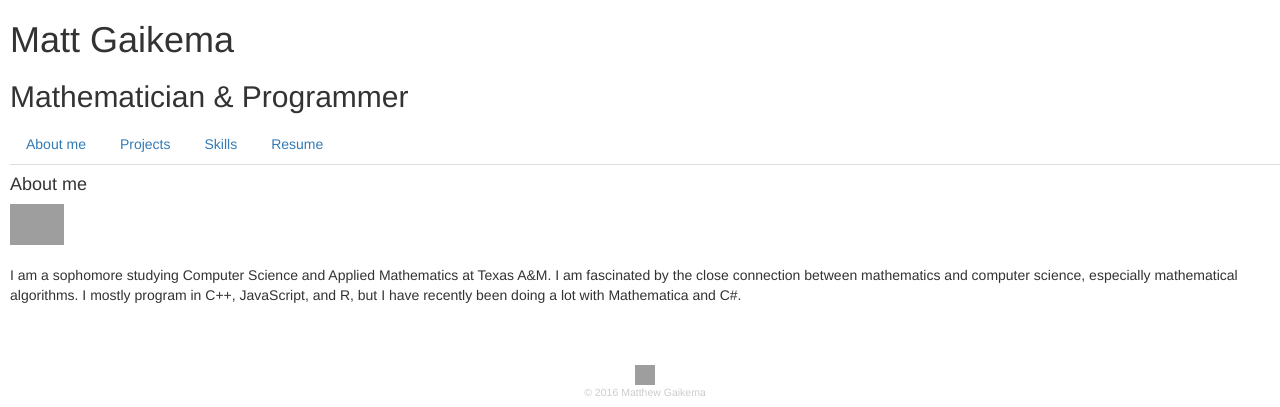
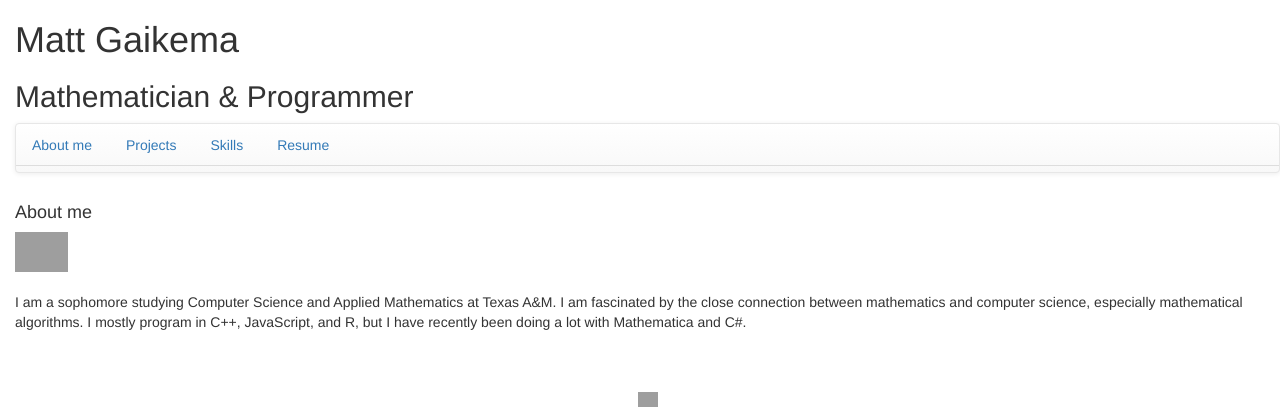
Before and after one commit to TexAgg/TexAgg.github.io, a PHP site: page /index.php in a window 1280 px wide. Shown: the top 407 px of the page. Run offline with PHP 8.4, Linux system fonts and the light colour scheme; some libraries are stand-ins or nearby versions; grey boxes are pictures that could not be loaded.

Commit message:
nudge left padding

```diff
--- a/inc/header.php
+++ b/inc/header.php
@@ -38,9 +38,11 @@
 		<h2>Mathematician & Programmer</h2>
 	</header>
 	<!--</a>-->
+	<nav class="navbar navbar-default" role="navigation">
 		<ul class="nav nav-tabs">
 			<li role="presentation" class="about"<?php if ($section=="about"){echo " on";} ?>"><a href="index.php">About me</a></li>
 			<li role="presentation" class="projects"<?php if ($section=="projects"){echo " on";} ?>"><a href="projects.php">Projects</a></li>
 			<li role="presentation" class="skills"<?php if ($section=="skills"){echo " on";} ?>"><a href="skills.php">Skills</a></li>
 			<li role="presentation" class="resume"<?php if ($section=="resume"){echo " on";} ?>"><a href="resume.php">Resume</a></li>
 		</ul>
+	</nav>
--- a/styles/style.css
+++ b/styles/style.css
@@ -2,7 +2,7 @@ body
 {
 	/*font-family: 'Cabin', sans-serif;*/
 	/*background: #751aff;*/
-	padding-left: 10px;
+	padding-left: 15px;
 }
 
 header
```
Lines whose indentation alone changed are shown as unchanged.
